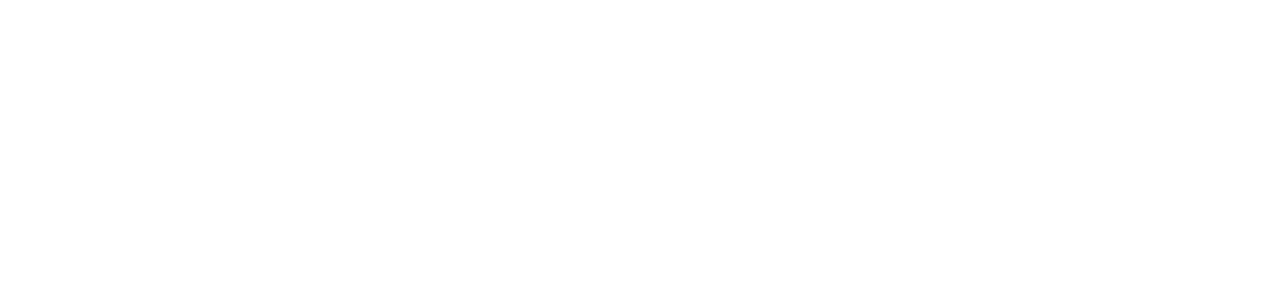
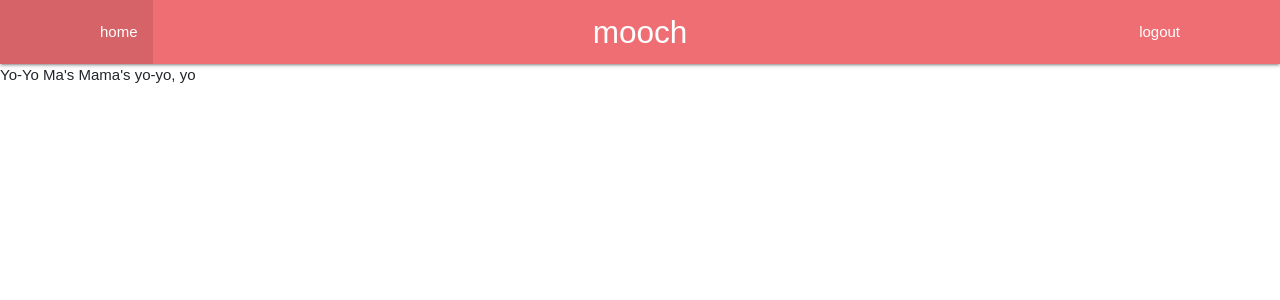
Before and after one commit to Ryanv027/mooch, a React app: page /group in a window 1280 px wide. Shown: the top 300 px of the page. Built offline with nearby package versions, Linux system fonts and the light colour scheme.

Commit message:
conditional react routing + db folders w/ schema

```diff
--- a/package.json
+++ b/package.json
@@ -42,6 +42,7 @@
     "react-dom": "^16.4.1",
     "react-router-dom": "^4.3.1",
     "resolve": "1.6.0",
+    "sequelize": "^4.38.0",
     "style-loader": "0.19.0",
     "sw-precache-webpack-plugin": "0.11.4",
     "url-loader": "0.6.2",
--- a/src/App.js
+++ b/src/App.js
@@ -2,9 +2,15 @@ import React, { Component } from 'react'
 import { BrowserRouter , Switch , Route } from 'react-router-dom'
 import Login from './presentational/Login/Login'
 import Dashboard from './presentational/Dashboard/Dashboard'
+import Group from './presentational/Group/Group'
+// import Navbar from './presentational/Navbar/Navbar'
 
 
 class App extends Component {
+
+  state = {
+    user : true
+  }
 
   componentDidMount = () => {
 
@@ -14,8 +20,12 @@ class App extends Component {
     return (
         <BrowserRouter>
           <Switch>
-            <Route exact path = "/" component = {Login}  />
-            <Route exact path = "/dashboard" component = {Dashboard} />
+            {this.state.user ?
+              <Switch>
+                <Route exact path = "/dashboard" component = {Dashboard} />
+                <Route exact path = "/group" component = {Group} />
+              </Switch>
+            : <Route exact path = "/" component = {Login}  />}
           </Switch>
         </BrowserRouter>
     )
--- a/src/presentational/Group/Boxes/AddGroupBox.js
+++ b/src/presentational/Group/Boxes/AddGroupBox.js
@@ -2,9 +2,14 @@ import React , { Component } from 'react'
 import styles from '../Group.css'
 
 class AddGroupBox extends Component {
+
+    sayPow = () => {
+        console.log("pow")
+    }
+
     render = () => {
         return (
-            <div className = {styles.addGroupBox} >
+            <div className = {styles.addGroupBox} onClick = {this.sayPow}>
                 <h5 className = "center">Yo-Yo Ma's Mama's yo-yo, yo</h5>
             </div>
         )
--- a/src/presentational/Group/Boxes/GroupBox.js
+++ b/src/presentational/Group/Boxes/GroupBox.js
@@ -2,9 +2,14 @@ import React , { Component } from 'react'
 import styles from '../Group.css'
 
 class GroupBox extends Component {
+
+    sayOw = () => {
+        console.log("ow")
+    }
+
     render = () => {
         return (
-            <div className = {styles.groupBox}>
+            <div className = {styles.groupBox} onClick = {this.sayOw}>
                 <h5 className = "center">Yo-Yo Ma's Mama's yo-yo, yo</h5>
             </div>
         )
--- /dev/null
+++ b/src/presentational/Group/Group.js
@@ -0,0 +1,15 @@
+import React , { Component } from 'react'
+import Navbar from '../Navbar/Navbar'
+
+class Group extends Component {
+    render = () => {
+        return(
+            <div>
+                <Navbar />
+                Yo-Yo Ma's Mama's yo-yo, yo
+            </div>
+        )
+    }
+}
+
+export default Group
--- a/src/presentational/Navbar/Navbar.js
+++ b/src/presentational/Navbar/Navbar.js
@@ -5,6 +5,10 @@ class Navbar extends Component {
 
     sayHello = () => {
         console.log("hello!")
+    }
+
+    sayGoodbye = () => {
+        console.log("goodbye!")
     }
 
     render = () => {
@@ -22,7 +26,7 @@ class Navbar extends Component {
                     <div className = "right">
                         <ul>
                             <li>
-                                <a className = {styles.padR} onClick = {this.sayHello}>logout</a>
+                                <a className = {styles.padR} onClick = {this.sayGoodbye}>logout</a>
                             </li>
                         </ul>
                     </div>
```
Also changed, not shown: db/models/connection.js (added, +7 -0 lines), db/models/orm/users.js (added), 2 other files (tests, documents, lock files or other folders).
